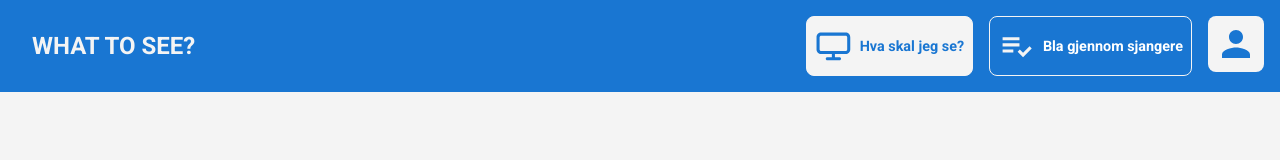
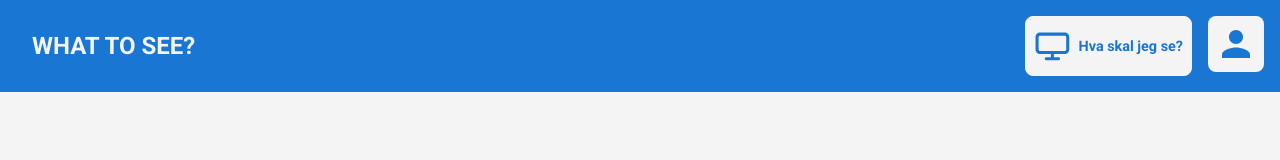
Before and after one commit to Mosh-85/What-to-see, a React (Vite) app in the folder frontend/: page / in a window 1280 px wide. Shown: the top 160 px of the page. Built offline with nearby package versions, Linux system fonts and the light colour scheme; no server answers; the HTML template or start-up script is replaced by a standard one.

Commit message:
Update Header.jsx
dolt Bla gjennom sjangere visst ingen er logget in

```diff
--- a/frontend/src/components/Header.jsx
+++ b/frontend/src/components/Header.jsx
@@ -48,6 +48,7 @@ export default function Header({ setLogedIn, userName, user2Name }) {
             Logg ut
           </MenuItem>
         </Menu>
+
         <NavLink to="/" className="nav-button">
           <CgScreen />
           <p> Hva skal jeg se?</p>
@@ -63,11 +64,18 @@ export default function Header({ setLogedIn, userName, user2Name }) {
             ""
           ))
         }
-        <NavLink to="/genres" className="nav-button">
-          <MdOutlinePlaylistAddCheck />
-          <p> Bla gjennom sjangere</p>
-        </NavLink>
-        {/* KILDE: https://reactrouter.com/en/main/components/nav-link */}
+
+        {
+          (user2Name = localStorage.getItem("loggedInUser") ? (
+            <NavLink to="/genres" className="nav-button">
+              <MdOutlinePlaylistAddCheck />
+              <p> Bla gjennom sjangere</p>
+            </NavLink>
+          ) : (
+            // KILDE: https://reactrouter.com/en/main/components/nav-link
+            ""
+          ))
+        }
       </nav>
       <a
         className="user"
```
